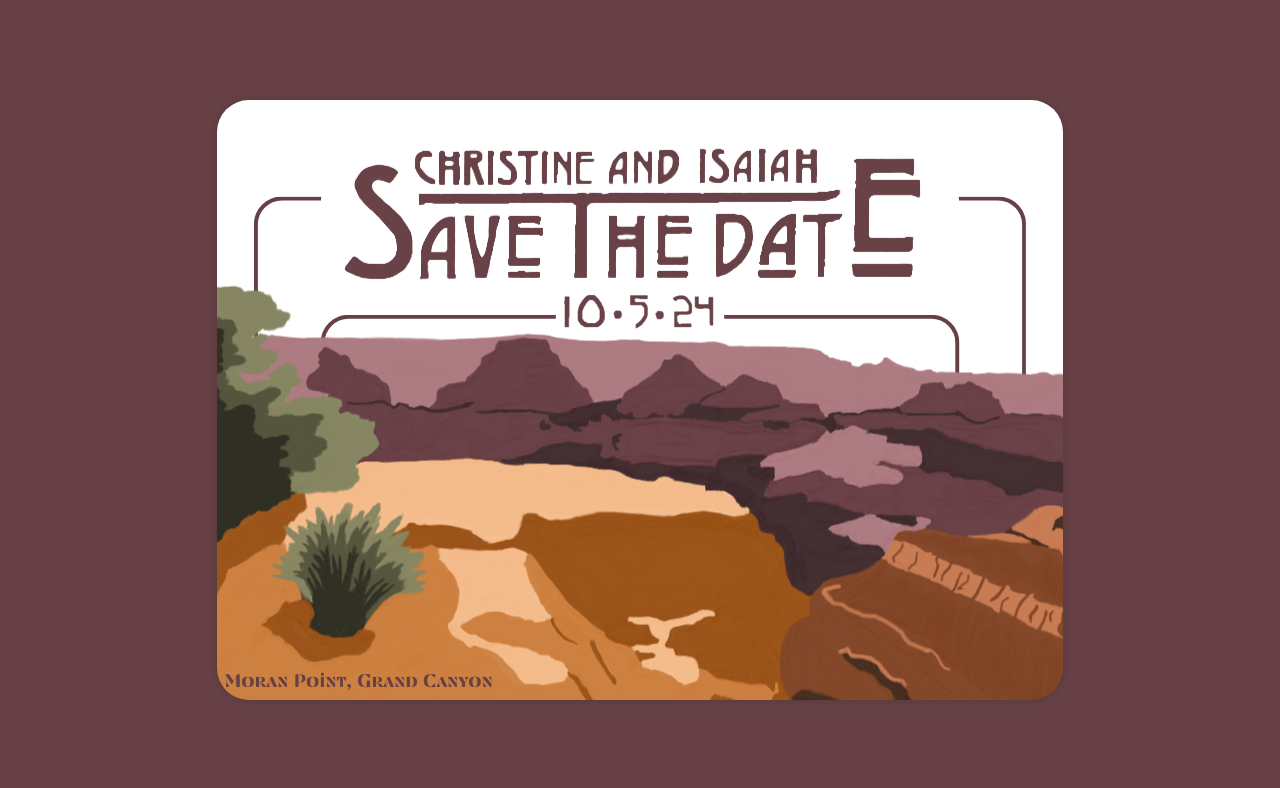
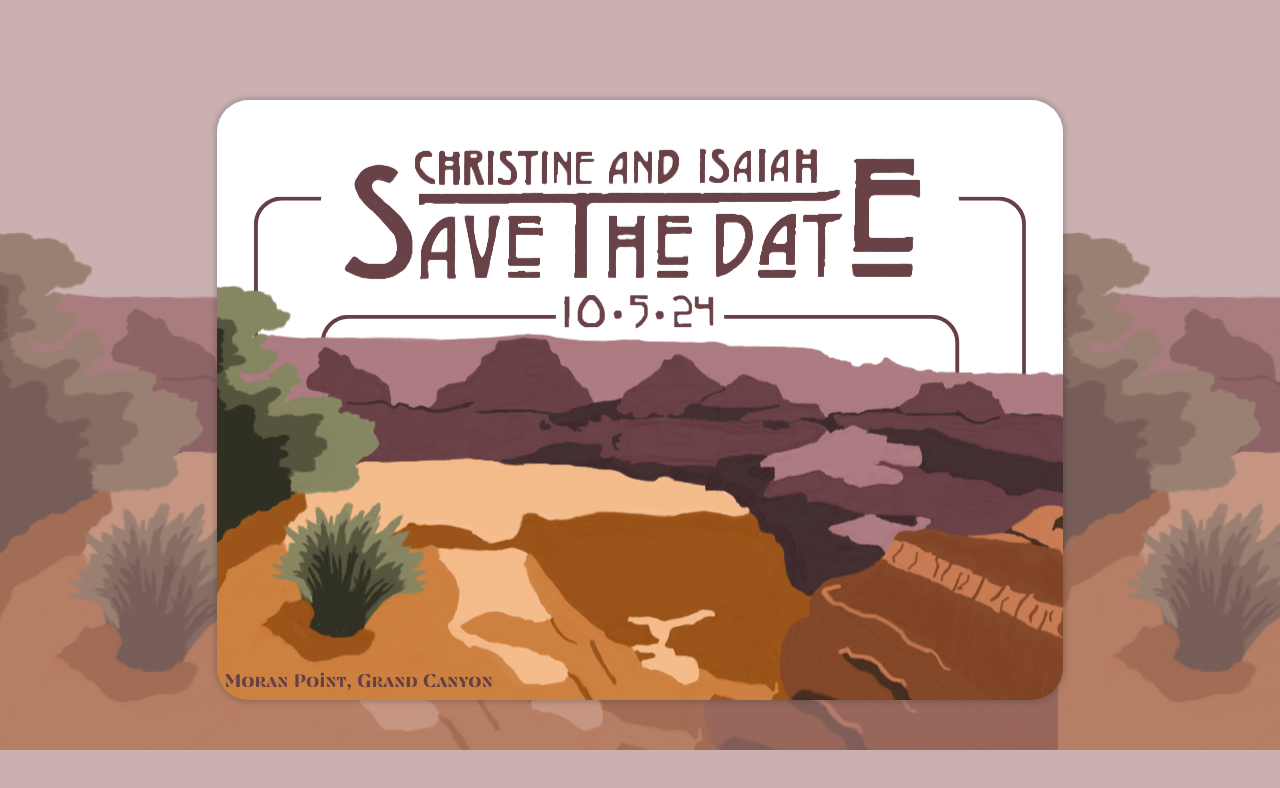
Before and after one commit to smithij5595/wedding-site, a plain HTML site: page index.html in a window 1280 px wide. Drawn offline with Linux system fonts and the light colour scheme.

Commit message:
updated background image

```diff
--- a/styles.css
+++ b/styles.css
@@ -7,7 +7,7 @@
 body {
   height: 100vh;
   overflow: hidden;
-  background-color: #674045;
+  background: url("imgs/background.jpg");
   font-family: Helvetica, sans-serif;
   color: rgb(211, 211, 211);
   display: flex;
```
Also changed, not shown: imgs/background.jpg (added).
